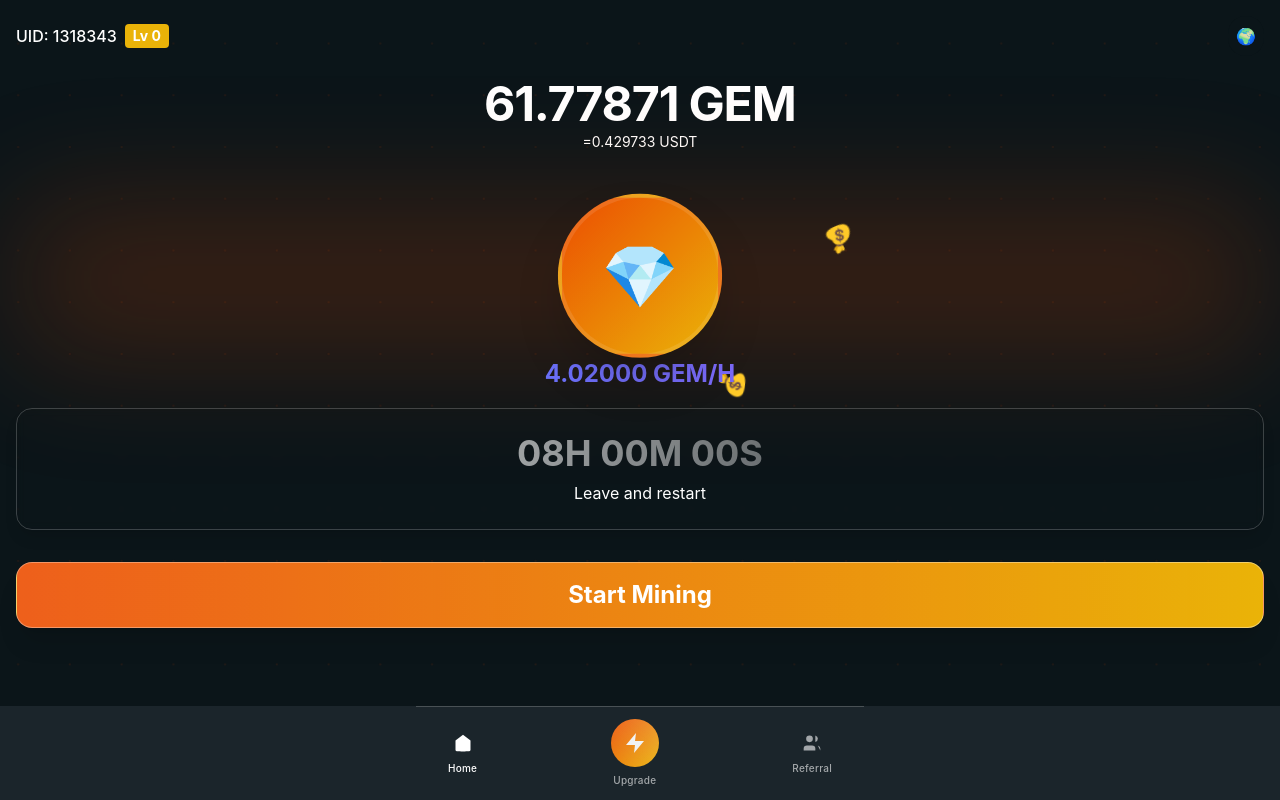
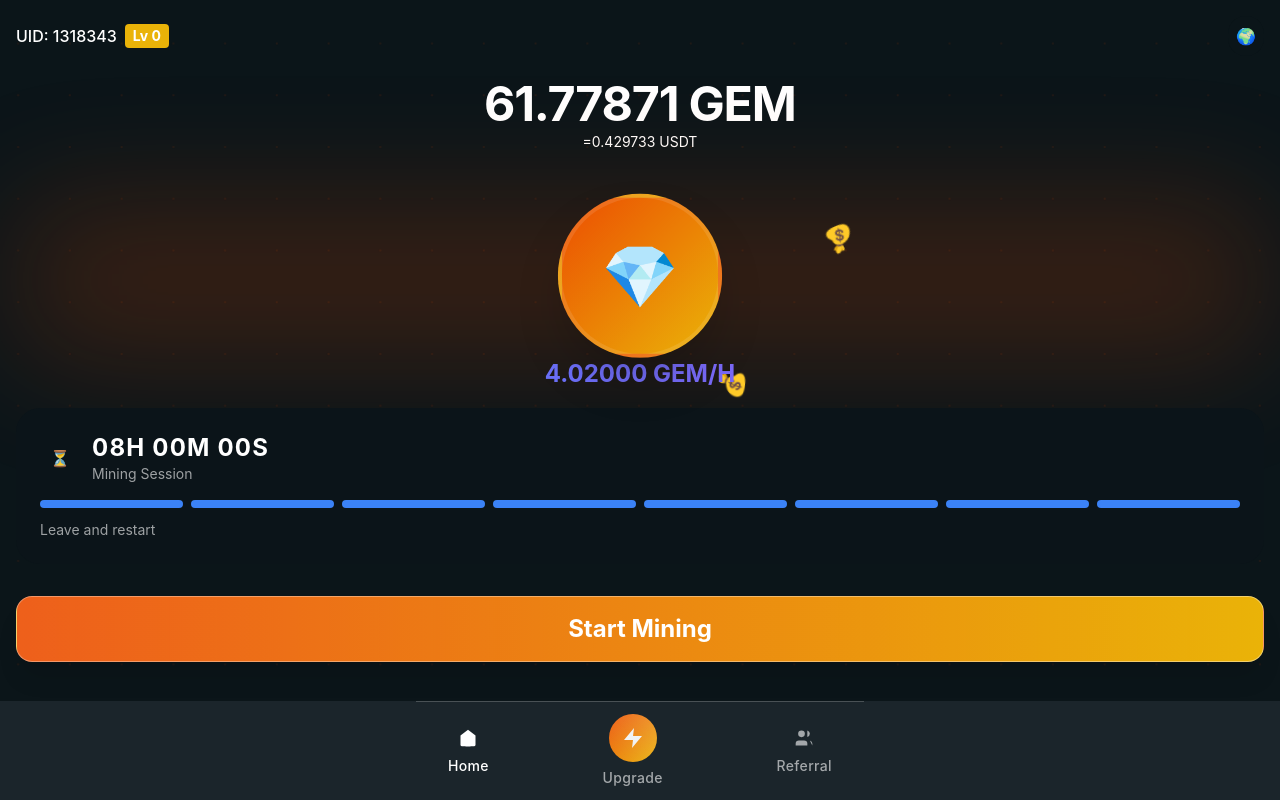
Before and after one commit to SubscriptionEchor/GEM, a React (Vite) app: page / in a window 1280 px wide. Built offline with nearby package versions, Linux system fonts and the light colour scheme.

Commit message:
Updated the countdown counter

```diff
--- a/src/components/HomePage.tsx
+++ b/src/components/HomePage.tsx
@@ -1,6 +1,5 @@
 import React, { useState, useEffect } from 'react';
 import { motion } from 'framer-motion';
-import { formatDuration } from '../utils/timeUtils';
 import { formatNumber, formatUSDT } from '../utils/numberUtils';
 import clsx from 'clsx';
 
@@ -31,9 +30,10 @@ const HomePage: React.FC = () => {
   };
 
   return (
-    <div className="min-h-screen bg-background-primary p-4 relative overflow-hidden">
+    <div className="fixed inset-0 bg-background-primary flex flex-col overflow-hidden">
+      <main className="flex-1 overflow-y-auto scrollbar-hide p-4 pb-20">
       {/* Background Effects */}
-      <div className="absolute inset-0 overflow-hidden">
+      <div className="fixed inset-0 overflow-hidden pointer-events-none">
         <motion.div
           className="absolute w-full h-full opacity-10"
           animate={{
@@ -152,17 +152,40 @@ const HomePage: React.FC = () => {
 
       {/* Timer Display */}
       <motion.div
-        className="bg-background-primary/80 backdrop-blur-sm rounded-2xl p-6 mb-8
-                   border border-border-medium shadow-lg"
+        className="bg-background-darker rounded-3xl p-6 mb-8 relative overflow-hidden"
         whileHover={{ scale: 1.02 }}
         transition={{ type: "spring", stiffness: 300 }}
       >
-        <div className="text-center text-4xl font-bold mb-2 bg-gradient-to-r
-                        from-text-primary to-text-muted bg-clip-text text-transparent">
-          {formatDuration(timeRemaining)}
+        <div className="flex items-center justify-between mb-4">
+          <div className="flex items-center gap-3">
+            <div className="w-10 h-10 bg-accent-info/20 rounded-xl flex items-center justify-center">
+              <span role="img" aria-label="timer" className="text-accent-info">⏳</span>
+            </div>
+            <div>
+              <h3 className="font-bold text-text-primary text-2xl tracking-wider">
+                {Math.floor(timeRemaining / 3600).toString().padStart(2, '0')}H{' '}
+                {Math.floor((timeRemaining % 3600) / 60).toString().padStart(2, '0')}M{' '}
+                {(timeRemaining % 60).toString().padStart(2, '0')}S
+              </h3>
+              <p className="text-sm text-text-secondary">Mining Session</p>
+            </div>
+          </div>
         </div>
-        <div className="text-center text-text-tertiary">
-          Leave and restart
+
+        <div className="flex gap-2 mb-3">
+          {[...Array(8)].map((_, i) => (
+            <div
+              key={i}
+              className={clsx(
+                "flex-1 h-2 rounded-full",
+                i < Math.floor((timeRemaining / (8 * 60 * 60)) * 8) ? "bg-accent-info" : "bg-background-dark"
+              )}
+            />
+          ))}
+        </div>
+
+        <div className="flex justify-between text-sm">
+          <span className="text-text-secondary">Leave and restart</span>
         </div>
       </motion.div>
 
@@ -181,9 +204,10 @@ const HomePage: React.FC = () => {
         <div className="absolute inset-0 bg-gradient-to-r from-white/20 to-transparent opacity-50" />
         {miningActive ? 'Mining in progress' : 'Start Mining'}
       </motion.button>
+      </main>
 
       {/* Navigation */}
-      <nav className="fixed bottom-0 left-0 right-0 bg-background-dark backdrop-blur-md">
+      <nav className="w-full bg-background-dark backdrop-blur-md z-50">
         <div className="flex justify-between items-center px-8 py-3 mx-auto max-w-md border-t border-border-medium">
           <motion.button
             className="flex flex-col items-center gap-1.5 text-text-primary relative group"
@@ -196,7 +220,7 @@ const HomePage: React.FC = () => {
                 <polyline points="9 22 9 12 15 12 15 22"/>
               </svg>
             </div>
-            <span className="text-[10px] font-medium tracking-wide">Home</span>
+            <span className="text-sm font-medium tracking-wide">Home</span>
           </motion.button>
 
           <motion.button
@@ -237,11 +261,11 @@ const HomePage: React.FC = () => {
                 <path d="M13 2L3 14h9l-1 8 10-12h-9l1-8z"/>
               </svg>
             </div>
-            <span className="text-[10px] font-medium tracking-wide">Upgrade</span>
+            <span className="text-sm font-medium tracking-wide">Upgrade</span>
           </motion.button>
 
           <motion.button
-            className="flex flex-col items-center gap-1.5 text-text-secondary group"
+            className="flex flex-col items-center gap-1.5 text-text-secondary group relative"
             whileHover={{ scale: 1.1 }}
             whileTap={{ scale: 0.95 }}
           >
@@ -253,7 +277,7 @@ const HomePage: React.FC = () => {
                 <path d="M16 3.13a4 4 0 0 1 0 7.75"/>
               </svg>
             </div>
-            <span className="text-[10px] font-medium tracking-wide">Referral</span>
+            <span className="text-sm font-medium tracking-wide">Referral</span>
           </motion.button>
         </div>
       </nav>
--- a/src/styles/global.css
+++ b/src/styles/global.css
@@ -8,7 +8,28 @@
     @apply bg-background-primary text-text-primary;
     font-family: ABCDiatype, -apple-system, BlinkMacSystemFont, "Helvetica Neue", Helvetica, sans-serif;
     line-height: 1.5;
-    overflow: hidden;
+    overflow-y: auto;
+    overflow-x: hidden;
+    -ms-overflow-style: none;  /* IE and Edge */
+    scrollbar-width: none;     /* Firefox */
+  }
+
+  body::-webkit-scrollbar {
+    display: none;  /* Chrome, Safari and Opera */
+  }
+}
+
+/* Hide scrollbar but keep functionality */
+@layer utilities {
+  .scrollbar-hide {
+    -ms-overflow-style: none !important;  /* IE and Edge */
+    scrollbar-width: none !important;     /* Firefox */
+  }
+
+  .scrollbar-hide::-webkit-scrollbar {
+    display: none !important;  /* Chrome, Safari and Opera */
+    width: 0 !important;
+    height: 0 !important;
   }
 }
 
```
